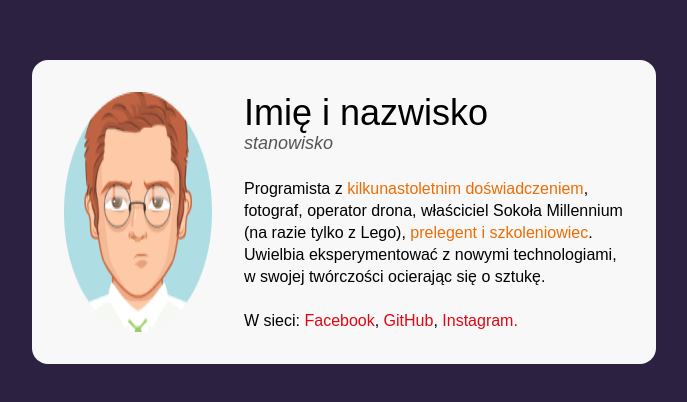
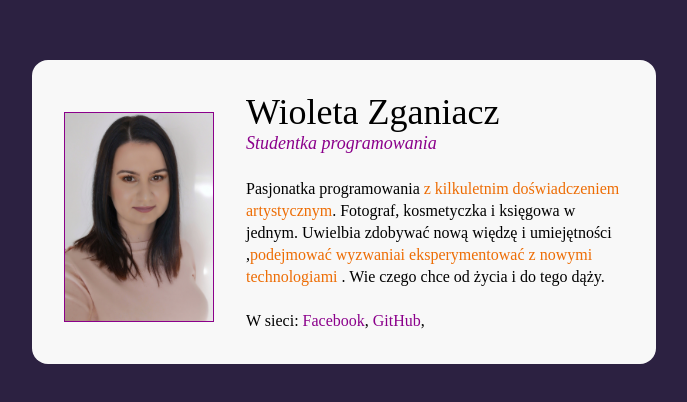
Before and after one commit to wioleta-zganiacz/business-card, a plain HTML site: page index.html in a window 1280 px wide. Shown: the part 188-590 px from the top of the page, without its empty margins (296-983 px from the left). Drawn offline with Linux system fonts and the light colour scheme.

Commit message:
styling business-card with my own personal details

```diff
--- a/index.html
+++ b/index.html
@@ -7,29 +7,31 @@
     <title>Wizytówka</title>
     <link href="normalize.css" rel="stylesheet" type="text/css" />
     <link href="style.css" rel="stylesheet" type="text/css" />
+    <link href="https://fonts.googleapis.com/css2?family=Josefin+Slab:wght@600&display=swap" rel="stylesheet">
+    <link href="https://fonts.googleapis.com/css2?family=Raleway:wght@500&display=swap" rel="stylesheet">
 </head>
 
 <body>
     <main class="main">
         <article class="person">
-            <img class="person__picture" src="avatar.png" alt="zdjecie Imie i nazwisko" />
+            <img class="person__picture" src="wioleta-zganiacz.jpg" alt="zdjecie Imie i nazwisko" />
             <div>
                 <header class="person__info">
-                    <h1 class="person__name">Imię i nazwisko</h1>
-                    <p class="person__position">stanowisko</p>
+                    <h1 class="person__name">Wioleta Zganiacz</h1>
+                    <p class="person__position">Studentka programowania</p>
                 </header>
                 <p class="person__description person__description--with-margin">
-                    Programista z
-                    <strong class="special">kilkunastoletnim doświadczeniem</strong>,
-                    fotograf, operator drona, właściciel Sokoła Millennium (na razie tylko
-                    z Lego), <strong class="special">prelegent i szkoleniowiec</strong>.
-                    Uwielbia eksperymentować z nowymi technologiami, w swojej twórczości
-                    ocierając się o sztukę.
+                    Pasjonatka programowania
+                    <strong class="special">z kilkuletnim doświadczeniem artystycznym</strong>.
+                    Fotograf, kosmetyczka i księgowa w jednym.
+                    Uwielbia zdobywać nową więdzę i umiejętności
+                    ,<strong class="special">podejmować wyzwaniai eksperymentować z nowymi technologiami</strong> .
+                    Wie czego chce od życia i do tego dąży.
                 </p>
                 <p class="person__description">
-                    W sieci: <a class="person__link" href="#">Facebook</a>,
-                    <a class="person__link" href="#">GitHub</a>,
-                    <a class="person__link" href="#">Instagram.</a>
+                    W sieci: <a class="person__link" href="https://www.facebook.com/profile.php?id=100012937272275">Facebook</a>,
+                    <a class="person__link" href="https://github.com/wioleta-zganiacz">GitHub</a>,
+
                 </p>
         </article>
         </div>
--- a/style.css
+++ b/style.css
@@ -29,12 +29,14 @@ display: flex;
 
 .person__description {
     font-size: 16px;
+    font-family: 'Kumbh Sans';
     line-height: 22px;
     margin: 0;
 
 }
 .person__description--with-margin {
 margin-bottom: 22px;
+
 }
 
 
@@ -43,23 +45,31 @@ margin-bottom: 22px;
 }
 
 .person__link {
-    color: #E20613;
+    color: darkmagenta;
     text-decoration: none;
 }
 
 .person__name {
     font-size: 36px;
+    font-family: 'Lobster';
     margin: 0;
     font-weight: normal;
+
 }
 
 .person__picture {
+    border:1px solid darkmagenta;
     margin-right: 32px;
+    margin-top: 20px;
+    height: 210px;
+    width: 150px;
+
 }
 
 .person__position {
     font-size: 18px;
-    color: #545454;
+    font-family: 'Lobster';
+    color: darkmagenta;
     margin: 0;
     font-style: italic;
 }
```
Also changed, not shown: wioleta-zganiacz.jpg (added).
